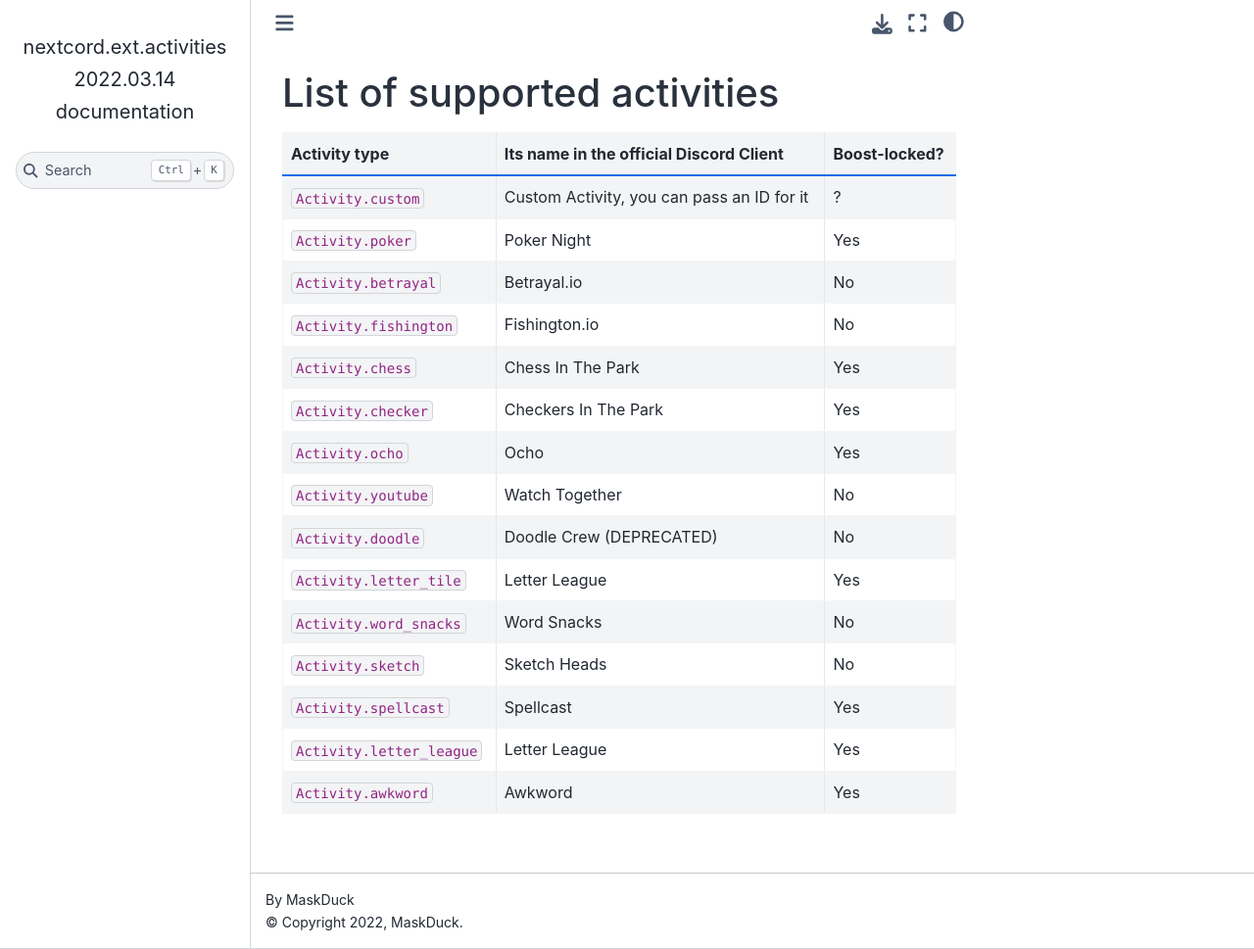
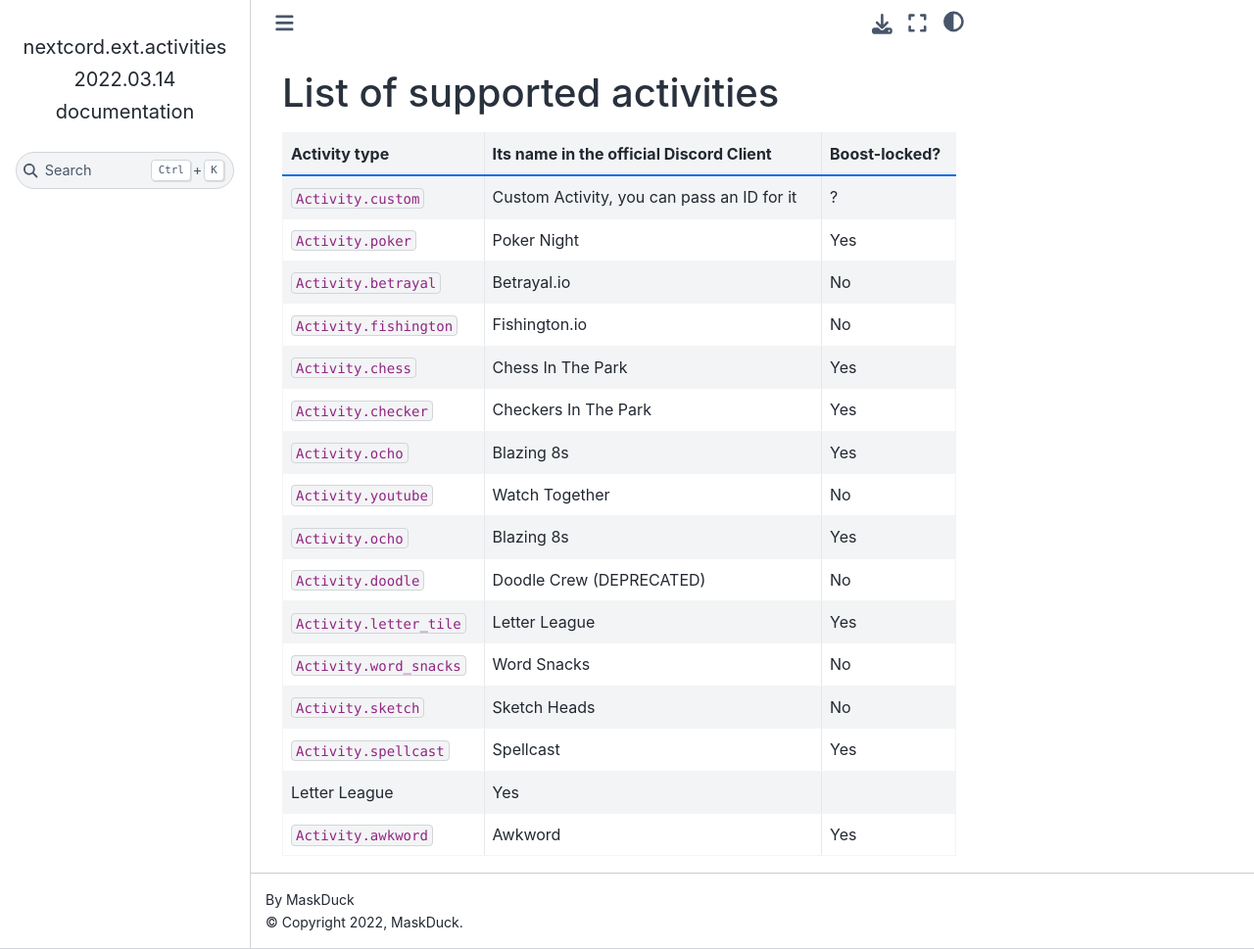
Before and after one commit to argo0n/pycord-ext-activities, a Sphinx documentation site: the page built from docs/supported_activities.rst, in a window 1280 px wide and 969 px high. Shown: the whole window at 98% size. Built offline with Sphinx 7.4.7 and the Sphinx Book theme 1.1.4, drawn with Linux system fonts in a browser that asks for light colours.

Commit message:
ocho is now named blazing 8s

```diff
--- a/docs/supported_activities.rst
+++ b/docs/supported_activities.rst
@@ -1,35 +1,37 @@
 List of supported activities
 =============================
-+---------------------------+---------------------------------------------+-----------------------+
-| Activity type             | Its name in the official Discord Client     | Boost-locked?         |
-+===========================+=============================================+=======================+
-| ``Activity.custom``       | Custom Activity, you can pass an ID for it  |      ?                |
-+---------------------------+---------------------------------------------+-----------------------+
-| ``Activity.poker``        | Poker Night                                 | Yes                   |
-+---------------------------+---------------------------------------------+-----------------------+
-| ``Activity.betrayal``     | Betrayal.io                                 | No                    |
-+---------------------------+---------------------------------------------+-----------------------+
-| ``Activity.fishington``   | Fishington.io                               | No                    |
-+---------------------------+---------------------------------------------+-----------------------+
-| ``Activity.chess``        | Chess In The Park                           | Yes                   |
-+---------------------------+---------------------------------------------+-----------------------+
-| ``Activity.checker``      | Checkers In The Park                        | Yes                   |
-+---------------------------+---------------------------------------------+-----------------------+
-| ``Activity.ocho``         | Ocho                                        | Yes                   |
-+---------------------------+---------------------------------------------+-----------------------+
-| ``Activity.youtube``      | Watch Together                              | No                    |
-+---------------------------+---------------------------------------------+-----------------------+
-| ``Activity.doodle``       | Doodle Crew (DEPRECATED)                    | No                    |
-+---------------------------+---------------------------------------------+-----------------------+
-| ``Activity.letter_tile``  | Letter League                               | Yes                   |
-+---------------------------+---------------------------------------------+-----------------------+
-| ``Activity.word_snacks``  | Word Snacks                                 | No                    |
-+---------------------------+---------------------------------------------+-----------------------+
-| ``Activity.sketch``       | Sketch Heads                                | No                    |
-+---------------------------+---------------------------------------------+-----------------------+
-| ``Activity.spellcast``    | Spellcast                                   | Yes                   |
-+---------------------------+---------------------------------------------+-----------------------+
-| ``Activity.letter_league``| Letter League                               | Yes                   |
-+---------------------------+---------------------------------------------+-----------------------+
-| ``Activity.awkword``      | Awkword                                     | Yes                   |
-+---------------------------+---------------------------------------------+-----------------------+
++--------------------------+--------------------------------------------+---------------+
+| Activity type            | Its name in the official Discord Client    | Boost-locked? |
++==========================+============================================+===============+
+| ``Activity.custom``      | Custom Activity, you can pass an ID for it | ?             |
++--------------------------+--------------------------------------------+---------------+
+| ``Activity.poker``       | Poker Night                                | Yes           |
++--------------------------+--------------------------------------------+---------------+
+| ``Activity.betrayal``    | Betrayal.io                                | No            |
++--------------------------+--------------------------------------------+---------------+
+| ``Activity.fishington``  | Fishington.io                              | No            |
++--------------------------+--------------------------------------------+---------------+
+| ``Activity.chess``       | Chess In The Park                          | Yes           |
++--------------------------+--------------------------------------------+---------------+
+| ``Activity.checker``     | Checkers In The Park                       | Yes           |
++--------------------------+--------------------------------------------+---------------+
+| ``Activity.ocho``        | Blazing 8s                                 | Yes           |
++--------------------------+--------------------------------------------+---------------+
+| ``Activity.youtube``     | Watch Together                             | No            |
++--------------------------+--------------------------------------------+---------------+
+| ``Activity.ocho``        | Blazing 8s                                 | Yes           |
++--------------------------+--------------------------------------------+---------------+
+| ``Activity.doodle``      | Doodle Crew (DEPRECATED)                   | No            |
++--------------------------+--------------------------------------------+---------------+
+| ``Activity.letter_tile`` | Letter League                              | Yes           |
++--------------------------+--------------------------------------------+---------------+
+| ``Activity.word_snacks`` | Word Snacks                                | No            |
++--------------------------+--------------------------------------------+---------------+
+| ``Activity.sketch``      | Sketch Heads                               | No            |
++--------------------------+--------------------------------------------+---------------+
+| ``Activity.spellcast``   | Spellcast                                  | Yes           |
++--------------------------+--------------------------------------------+---------------+
+| Letter League            | Yes                                        |               |
++--------------------------+--------------------------------------------+---------------+
+| ``Activity.awkword``     | Awkword                                    | Yes           |
++--------------------------+--------------------------------------------+---------------+
```
Also changed, not shown: 2 other files.
